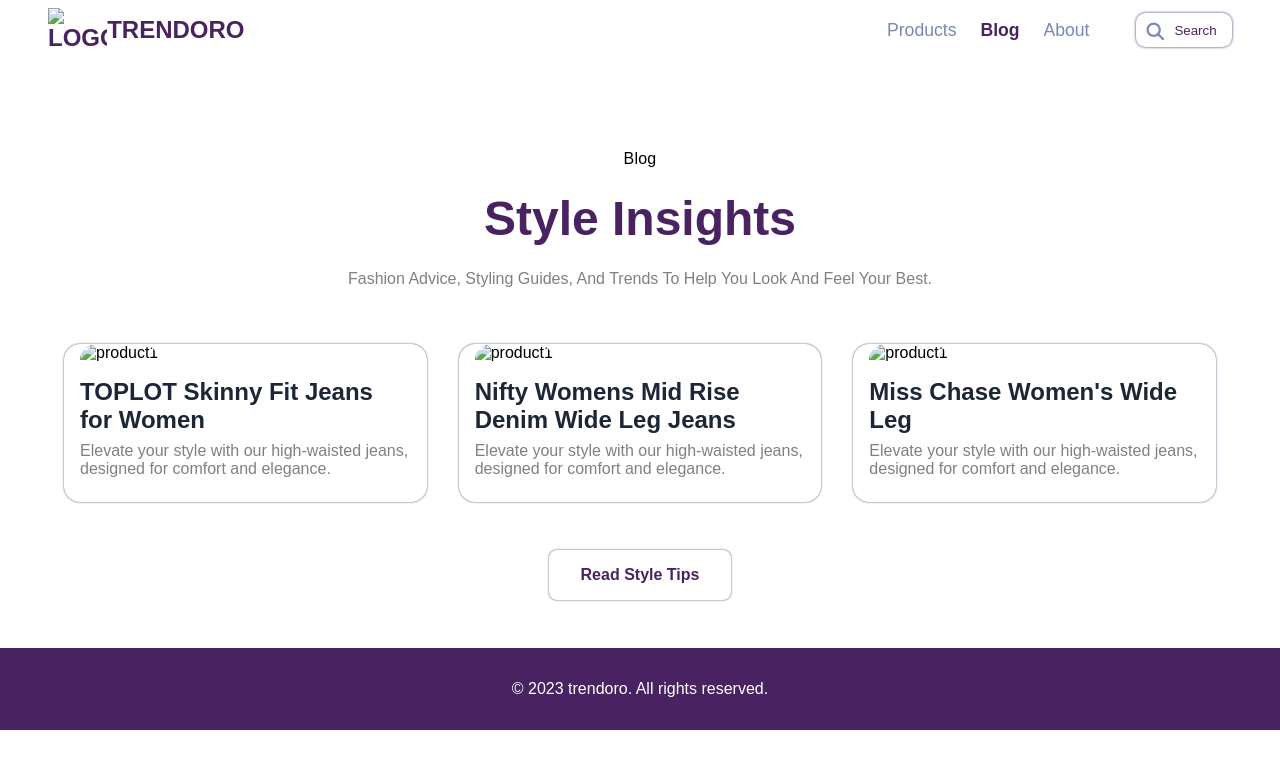
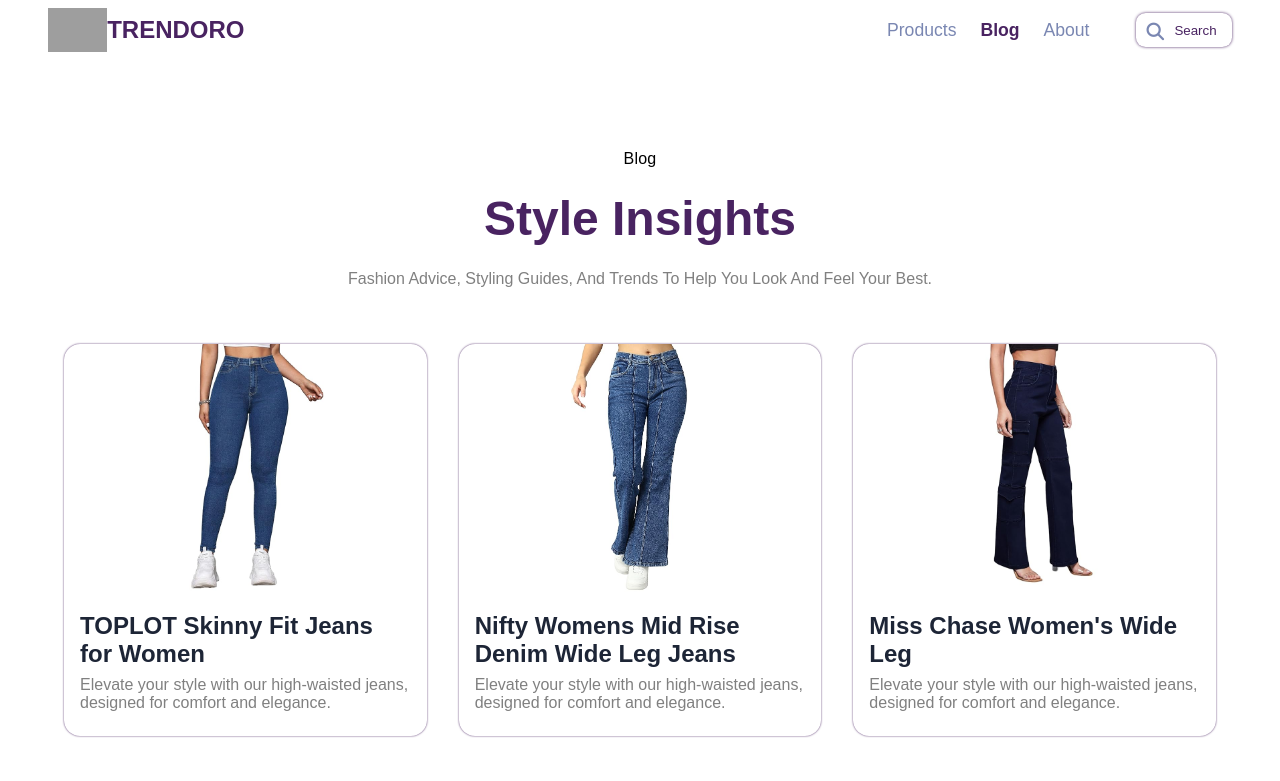
Before and after one commit to atishghanghav/trendoro, a plain HTML site: page blogs.html in a window 1280 px wide. Shown: the top 781 px of the page. Drawn offline with Linux system fonts and the light colour scheme; the site is published under a folder, as on GitHub Pages, so addresses that start at the root find nothing.

Commit message:
Update blogs.html

```diff
--- a/blogs.html
+++ b/blogs.html
@@ -21,12 +21,12 @@
         <nav>
             <div class="logo">
                 <a href="/">
-                    <img src="/assets/logo.png" alt="logo">
+                    <img src="assets/logo.png" alt="logo">
                     <span>trendoro</span>
                 </a>
             </div>
             <ul class="nav-links">
-                <li><a href="pages/products.html">products</a></li>
+                <li><a href="products.html">products</a></li>
                 <li><a href="#" id="blog">blog</a></li>
                 <li><a href="/about">About</a></li>
                 <li>
@@ -48,7 +48,7 @@
 
                 <div class="product_card">
                     <div class="img_container">
-                        <img src="/assets/jeans.jpg" alt="product1">
+                        <img src="assets/jeans.jpg" alt="product1">
                     </div>
                     <a href="#"><h3>TOPLOT Skinny Fit Jeans for Women</h3></a>
                     <p>Elevate your style with our high-waisted jeans, designed for comfort and elegance.</p>
@@ -56,7 +56,7 @@
 
                 <div class="product_card">
                     <div class="img_container">
-                        <img src="/assets/jeans1.jpg" alt="product1">
+                        <img src="assets/jeans1.jpg" alt="product1">
                     </div>
                     <a href="#"><h3>Nifty Womens Mid Rise Denim Wide Leg Jeans</h3></a>
                     <p>Elevate your style with our high-waisted jeans, designed for comfort and elegance.</p>
@@ -64,7 +64,7 @@
 
                 <div class="product_card">
                     <div class="img_container">
-                        <img src="/assets/jeans2.jpg" alt="product1">
+                        <img src="assets/jeans2.jpg" alt="product1">
                     </div>
                     <a href="#"><h3>Miss Chase Women's Wide Leg</h3></a>
                     <p>Elevate your style with our high-waisted jeans, designed for comfort and elegance.</p>
```
